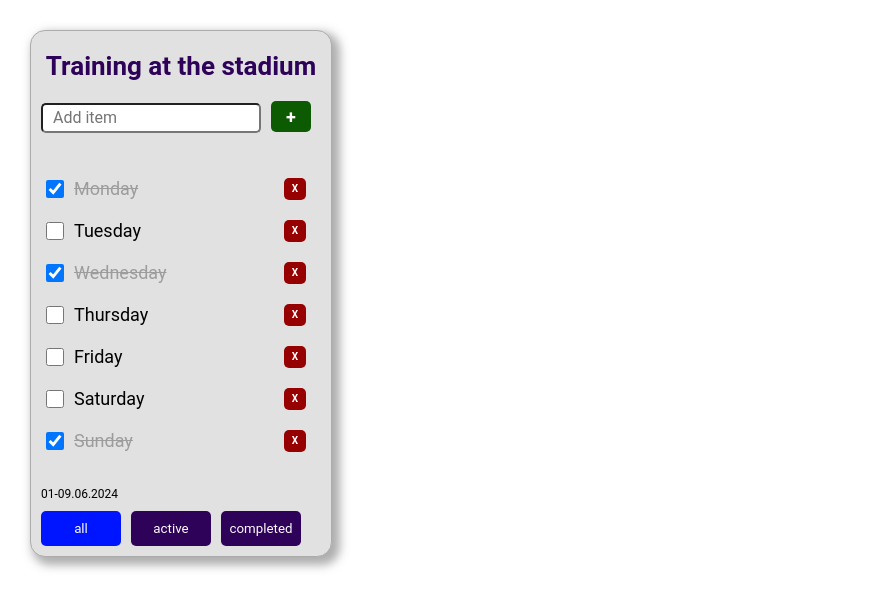
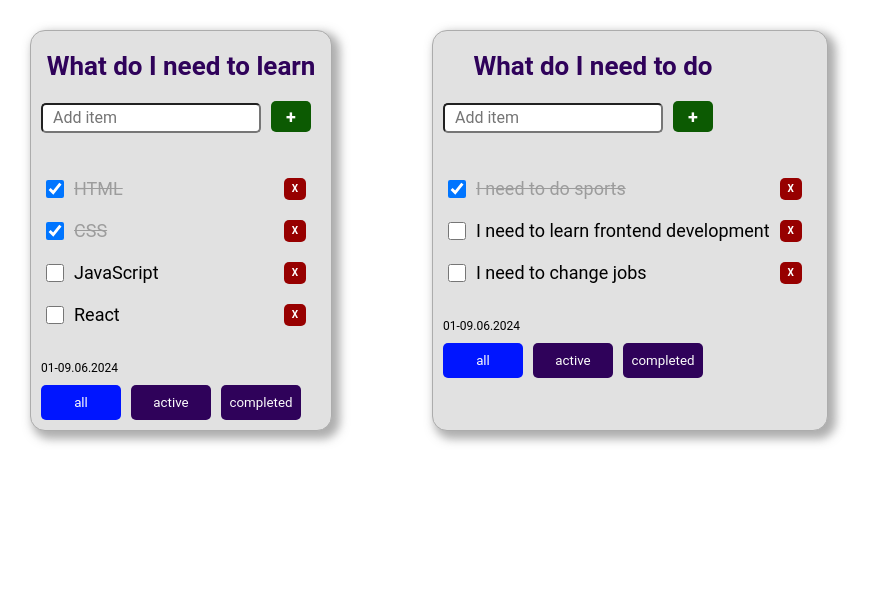
Before and after one commit to VictorREDrudko/to-do-list, a React (Create React App) app: page / in a window 1280 px wide. Shown: the top 608 px of the page, without its empty margins (0-877 px from the left). Built offline with nearby package versions, Linux system fonts and the light colour scheme.

Commit message:
feat: map more todolist

```diff
--- a/src/App.tsx
+++ b/src/App.tsx
@@ -1,88 +1,110 @@
 import React, { useState } from 'react';
 import './App.css';
-import { Todolist, taskType } from './components/Todolist';
+import { Todolist, filteringOption, taskType } from './components/Todolist';
 import { v1 } from 'uuid';
+
+// Типизация входных данных
+type TodolistType = {
+  idTodolist: string
+  titleTodolist: string
+  filter: filteringOption
+}
+
+export type TasksPropsType = {
+  [idTodolist: string]: taskType[]
+}
+
 
 function App() {
   // *********************ЛОГИКА***************************
+  // Input Data
+  const idTodolist1 = v1();
+  const idTodolist2 = v1();
+
   // ГЛОБАЛЬНЫЙ state
-  const [tasks, setTasks] = useState<Array<taskType>>([
+  const [todolists, setTodolists] = useState<TodolistType[]>([
     {
-      idTask: v1(),
-      titleTask: "Monday",
-      isDone: true
+      idTodolist: idTodolist1,
+      titleTodolist: 'What do I need to learn',
+      filter: "all"
     },
     {
-      idTask: v1(),
-      titleTask: "Tuesday",
-      isDone: false
-    },
-    {
-      idTask: v1(),
-      titleTask: "Wednesday",
-      isDone: true
-    },
-    {
-      idTask: v1(),
-      titleTask: "Thursday",
-      isDone: false
-    },
-    {
-      idTask: v1(),
-      titleTask: "Friday",
-      isDone: false
-    },
-    {
-      idTask: v1(),
-      titleTask: "Saturday",
-      isDone: false
-    },
-    {
-      idTask: v1(),
-      titleTask: "Sunday",
-      isDone: true
+      idTodolist: idTodolist2,
+      titleTodolist: 'What do I need to do',
+      filter: "all"
     }
-  ]);
+  ])
+
+  const [tasks, setTasks] = useState<TasksPropsType>({
+    [idTodolist1]: [
+                    {idTask: v1(), titleTask: "HTML", isDone: true},
+                    {idTask: v1(), titleTask: "CSS", isDone: true},
+                    {idTask: v1(), titleTask: "JavaScript", isDone: false},
+                    {idTask: v1(), titleTask: "React", isDone: false},
+                  ],
+    [idTodolist2]: [
+                    {idTask: v1(), titleTask: "I need to do sports", isDone: true},
+                    {idTask: v1(), titleTask: "I need to learn frontend development", isDone: false},
+                    {idTask: v1(), titleTask: "I need to change jobs", isDone: false},
+                  ],
+  })
+
+
+
+
 
   // Функция удаления task
-  const deleteTask = (taskId: string) => {
-    let newTasks = tasks.filter(el => el.idTask !== taskId);
-    setTasks(newTasks);
+  const deleteTask = (taskId: string, idTodolist: string) => {
+    setTasks(
+      {...tasks,
+        [idTodolist]: tasks[idTodolist].filter(task => task.idTask !== taskId)
+      }
+    )
   }
 
     // Функция добавления task
-    const addTask = (titleInput: string) => {
+    const addTask = (titleInput: string, idTodolist: string) => {
       const newTask = {
         idTask: v1(),
         titleTask: titleInput,
         isDone: false
       }
-      setTasks([newTask, ...tasks])
+
+      setTasks({...tasks, [idTodolist]: [newTask, ...tasks[idTodolist]]})
     }
 
     // Функция изменения статуса (checkbox)
-    const changeStatusTask = (id: string, checked: boolean) => {
-      // const currentTask : taskType | undefined = tasks.find(el => el.idTask === id)
+    const changeStatusTask = (id: string, checked: boolean, idTodolist: string) => {
+      setTasks({...tasks,
+        [idTodolist]: tasks[idTodolist].map(task => task.idTask === id ? {...task, isDone: checked} : task)
+      })
+    }
 
-      // if(currentTask) {
-      //   currentTask.isDone = !currentTask.isDone
-      // }
+    // Изменение фильтра todolist
+    const changeFilterTodolist = (filter: filteringOption, idTodolist: string) => {
+      setTodolists(todolists.map(todolist => todolist.idTodolist === idTodolist ? {...todolist, filter: filter} : todolist))
+    }
 
-      // setTasks([...tasks])
+    // Отрисовка Todolists
+    const mappedTodolist = todolists.map(todolist => {
+      return(
+        <Todolist title={todolist.titleTodolist}
+                idTodolist={todolist.idTodolist}
+                tasks={tasks[todolist.idTodolist]}
+                data={"01-09.06.2024"}
+                deleteTask={deleteTask}
+                addTask={addTask}
+                changeStatusTask={changeStatusTask}/>
+      )
+    })
 
-      // С помощью map
-      setTasks(tasks.map(el => el.idTask === id ? {...el, isDone: checked} : el))
-    }
+
+
 
   // *****************Возврат разместки (верстка)************
   return (
     <div className="App">
-      <Todolist title={"Training at the stadium"}
-                tasks={tasks}
-                data={"01-09.06.2024"}
-                deleteTask={deleteTask}
-                addTask={addTask}
-                changeStatusTask={changeStatusTask}/>
+      {mappedTodolist}
     </div>
   );
 }
--- a/src/components/Todolist.tsx
+++ b/src/components/Todolist.tsx
@@ -14,19 +14,20 @@ export type taskType = {
 
 // типизация Todolist
 type TodolistType = {
+  idTodolist: string
   title: string
   tasks: taskType[]
   data?: string
-  deleteTask: (taskId: string)=>void
-  addTask: (titleInput: string)=>void
-  changeStatusTask: (id: string, checked: boolean)=>void
+  deleteTask: (taskId: string, idTodolist: string)=>void
+  addTask: (titleInput: string, idTodolist: string)=>void
+  changeStatusTask: (id: string, checked: boolean, idTodolist: string)=>void
 }
 
 // Типизация фильтрации
 export type filteringOption = "all" | "active" | "completed"
 
 
-export const Todolist = ({title, tasks, data, deleteTask, addTask, changeStatusTask}: TodolistType) => {
+export const Todolist = ({title, tasks, data, idTodolist, deleteTask, addTask, changeStatusTask}: TodolistType) => {
   // *********************ЛОГИКА***************************
   // ЛОКАЛЬНЫЙ useState
   const [filter, setFilter] = useState<filteringOption>("all");
@@ -56,21 +57,21 @@ export const Todolist = ({title, tasks, data, deleteTask, addTask, changeStatusT
   // Отрисовка task из массива данных tasks
   const mappedTasks = filteredTask.map(el => {
     const onChangeHundler = (event: ChangeEvent<HTMLInputElement>) => {
-      changeStatusTask(el.idTask, event.currentTarget.checked);
+      changeStatusTask(el.idTask, event.currentTarget.checked, idTodolist);
     }
 
     return (
       <ItemStyle key={el.idTask}>
         <CheckboxStyle type='checkbox' checked={el.isDone} onChange={onChangeHundler}></CheckboxStyle>
         <span className={el.isDone ? s.completedTask : ''}>{el.titleTask}</span>
-        <Button titleBtn="X" callbackBtn={()=> deleteTask(el.idTask)}/>
+        <Button titleBtn="X" callbackBtn={()=> deleteTask(el.idTask, idTodolist)}/>
       </ItemStyle>
     )
   });
 
   // Функция отправки данных из локального в глобальный state
   const addTaskHandler = () => {
-    textInput.trim() ? addTask(textInput) : setError("Введите название задачи!");
+    textInput.trim() ? addTask(textInput, idTodolist) : setError("Введите название задачи!");
     setTextInput('');
   }
 
@@ -191,8 +192,3 @@ const DataStyle = styled.div`
   margin-bottom: 10px;
   font-size: 12px;
 `
-
-{/* <div>
-  <Input textInput={textInput} setTextInput={setTextInput}/>
-  <Button titleBtn={"+"} callbackBtn={onClickBtnAddNewTask}/>
-</div> */}
```
